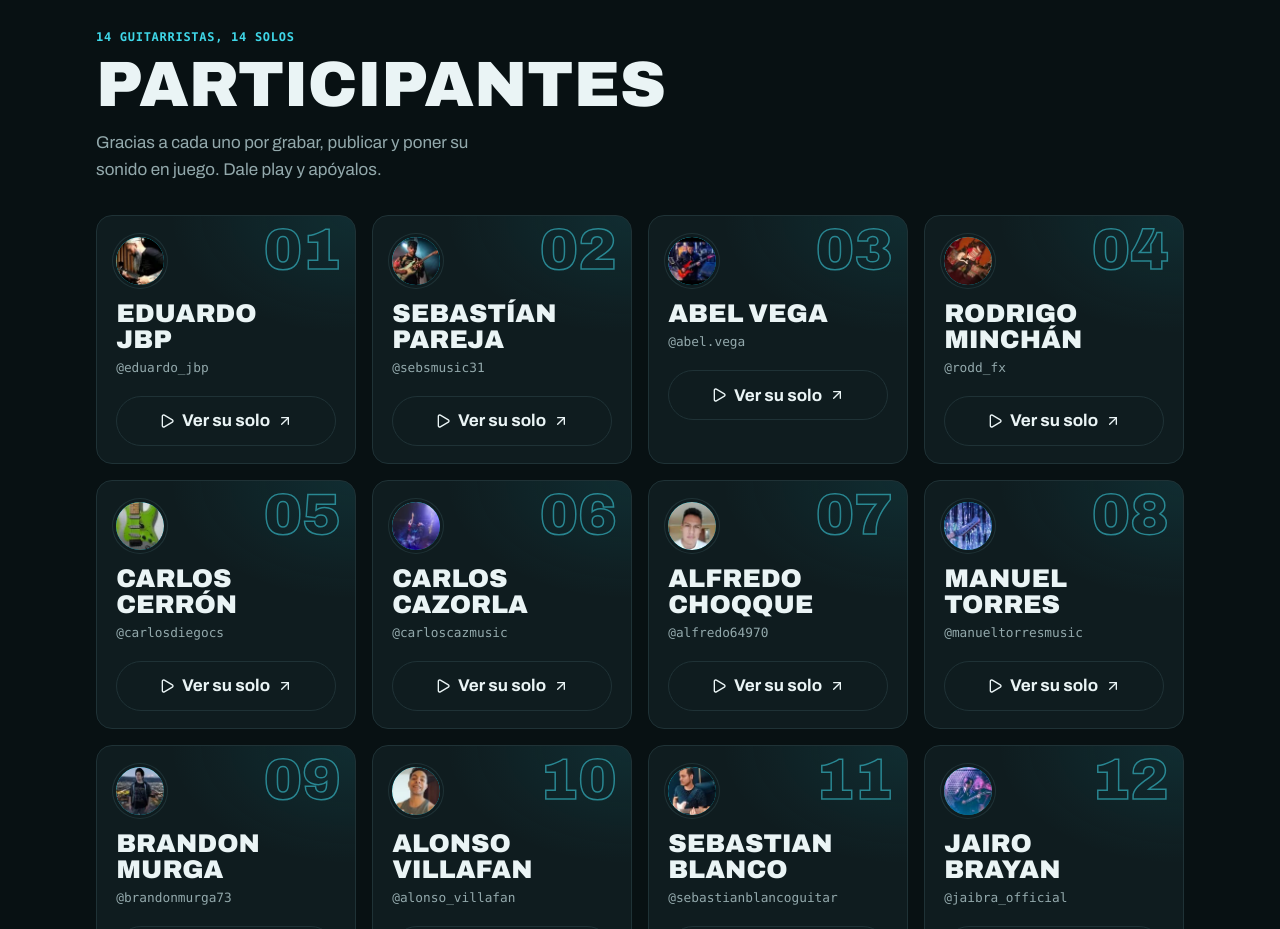
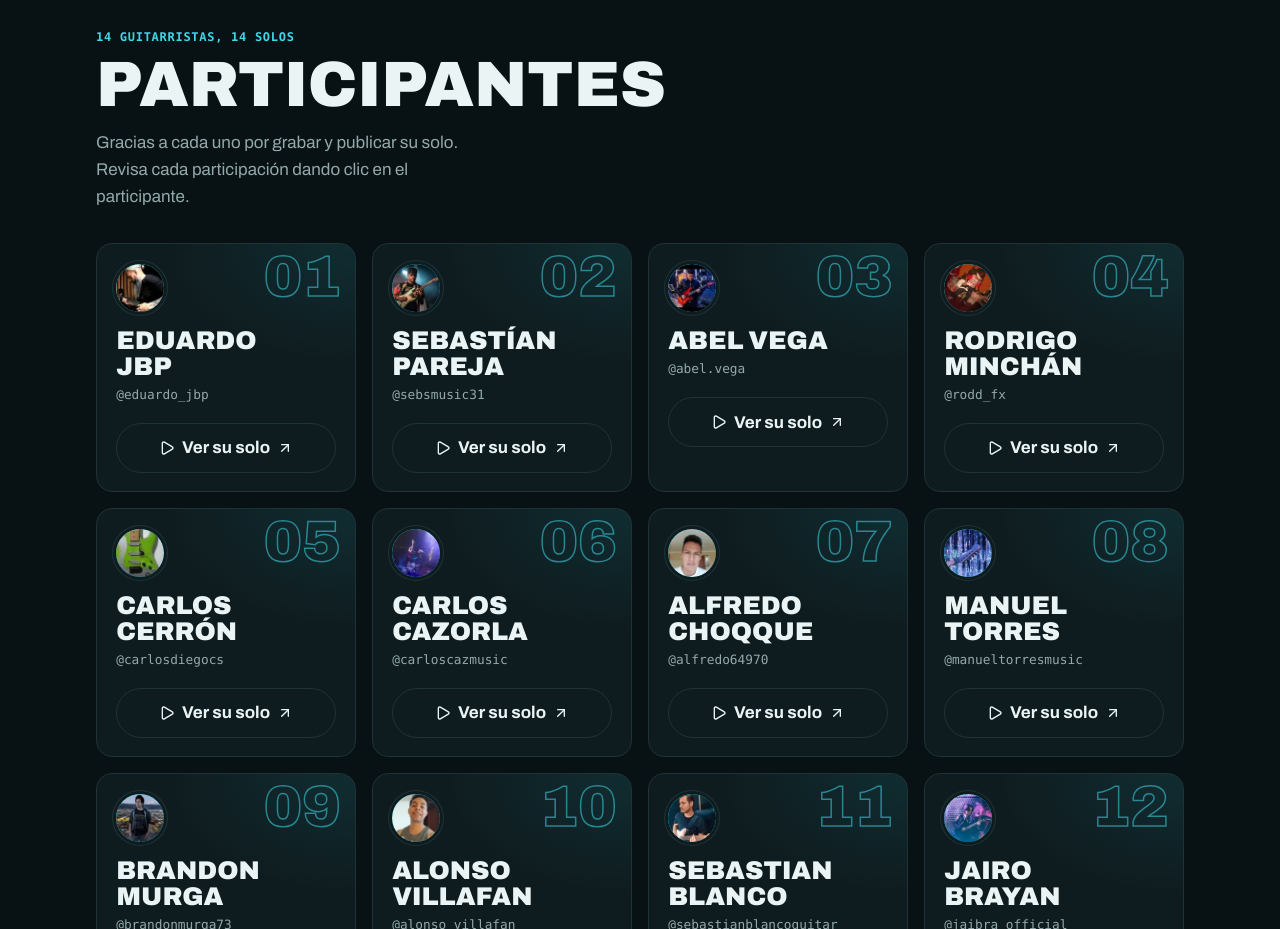
Before and after one commit to erp-project-dev/pg-tournament, a React (Vite) app: page / in a window 1280 px wide. Shown: the part 2820-3749 px from the top of the page. Built offline with nearby package versions, Linux system fonts and the light colour scheme; a web font is replaced by a local one.

Commit message:
copy: indicar cómo revisar cada participación
Co-Authored-By: Claude Opus 5.5 <noreply@anthropic.com>

```diff
--- a/src/Landing.tsx
+++ b/src/Landing.tsx
@@ -587,7 +587,7 @@ export default function Landing() {
         <section className="block wrap" aria-labelledby="participantes">
           <p className="kicker">{PARTICIPANTS.length} guitarristas, {PARTICIPANTS.length} solos</p>
           <h2 id="participantes">Participantes</h2>
-          <p className="muted">Gracias a cada uno por grabar, publicar y poner su sonido en juego. Dale play y apóyalos.</p>
+          <p className="muted">Gracias a cada uno por grabar y publicar su solo. Revisa cada participación dando clic en el participante.</p>
           <ul className="entrants">
             {PARTICIPANTS.map(({ user, name, reel }, i) => (
               <li key={user}>
```
